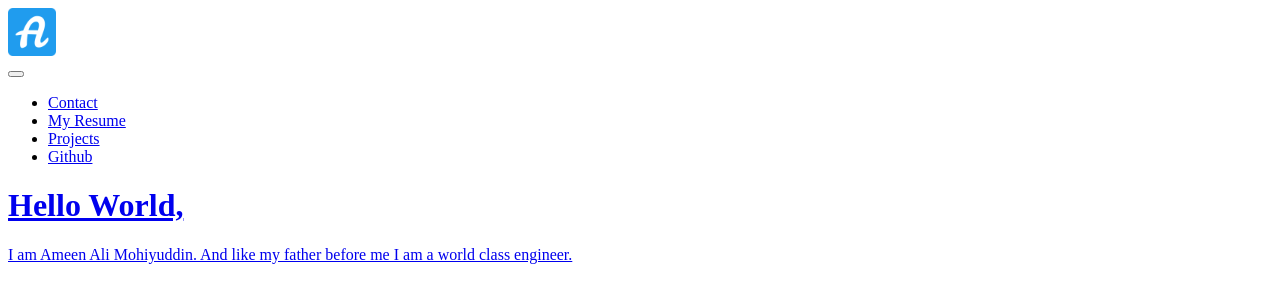
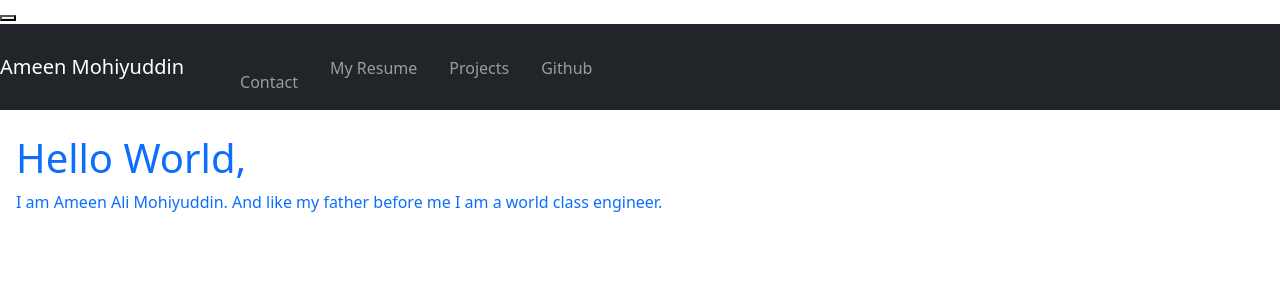
Before and after one commit to Aminizle/Portfolio, a plain HTML site: page Portfolio.html in a window 1280 px wide. Drawn offline with nearby package versions, Linux system fonts and the light colour scheme.

Commit message:
Navbar-Bootstrap

```diff
--- a/Portfolio.html
+++ b/Portfolio.html
@@ -5,29 +5,38 @@
     <meta charset="UTF-8">
     <meta http-equiv="X-UA-Compatible" content="IE=edge">
     <meta name="viewport" content="width=device-width, initial-scale=1.0">
+    <!-- Bootstrap CSS -->
+    <link href="https://cdn.jsdelivr.net/npm/bootstrap@5.1.1/dist/css/bootstrap.min.css" rel="stylesheet"
+        integrity="sha384-F3w7mX95PdgyTmZZMECAngseQB83DfGTowi0iMjiWaeVhAn4FJkqJByhZMI3AhiU" crossorigin="anonymous">
+    <!-- Title -->
     <title>Ameen's Awesome Portfolio</title>
     <link rel="icon" type="image/png" sizes="16x16" href="Images\favicon-16x16.png" />
     <link rel="styles" hred="Styles.css">
 </head>
-
-
+<!-- Body -->
 
 <body>
     <header>
-        <div class="logo">
-            <img src="Images\favicon.ico" alt="Ameen's Logo">
-        </div>
+
         <button class="nav-toggle" aria-label="toggle navigation">
             <span class="hamburger"></span>
         </button>
-        <nav class="nav">
-            <ul class="nav__list">
-                <li class="nav__item"><a href="#" class="nav__link">Contact</li>
-                <li class="nav__item"><a href="#" class="nav__link">My Resume</li>
-                <li class="nav__item"><a href="#" class="nav__link">Projects</li>
-                <li class="nav__item"><a href="#" class="nav__link">Github</li>
+        <nav class="navbar navbar-expand-lg navbar-dark bg-dark">
+            <a class="navbar-brand" href="">Ameen Mohiyuddin
+                <button class="navbar-toggler" type="button" data-bs-toggle="collapse"
+                    data-bs-target="#navbarTogglerDemo01" aria-controls="navbarTogglerDemo01" aria-expanded="false"
+                    aria-label="Toggle navigation">
+                    <span class="navbar-toggler-icon"></span>
+                </button>
 
-            </ul>
+                <div class="collapse navbar-collapse" id="navbarTogglerDemo01">
+                               <ul class="navbar-nav ml-auto">
+                    <li class="nav-item"><a href="#" class="nav-link">Contact</li>
+                    <li class="nav-item"><a href="#" class="nav-link">My Resume</li>
+                    <li class="nav-item"><a href="#" class="nav-link">Projects</li>
+                    <li class="nav-item"><a href="#" class="nav-link">Github</li>
+                </ul>
+                </div>
         </nav>
     </header>
 
```
